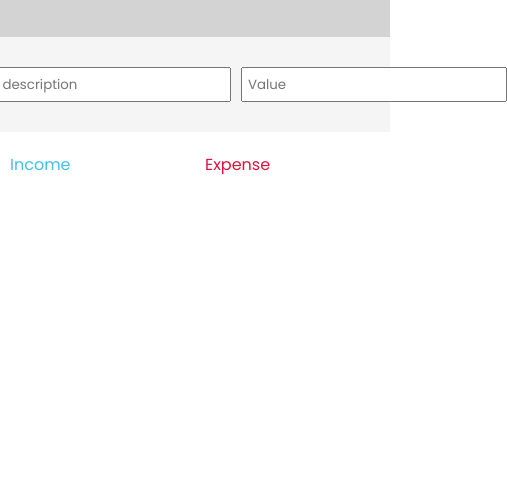
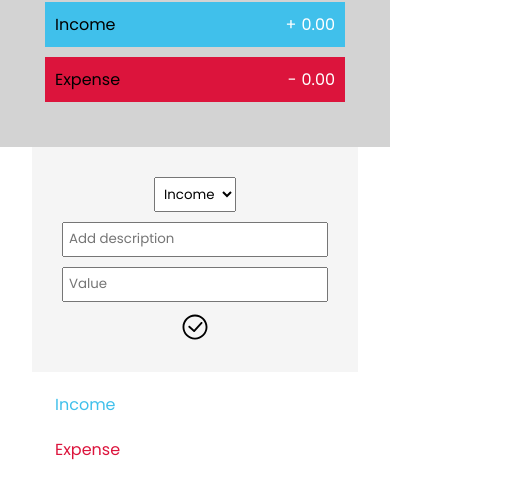
Before and after one commit to dev-yohannes/budget-calculator, a plain HTML site: page index.html in a window 390 px wide. Shown: the part 263-762 px from the top of the page, 507 px wide, since content can reach past the window. Drawn offline with Linux system fonts and the light colour scheme.

Commit message:
making it responsive

```diff
--- a/style.css
+++ b/style.css
@@ -110,3 +110,35 @@
   border-top: 1px solid lightgray;
   border-bottom: 1px solid lightgray;
 }
+
+@media (max-width: 576px) {
+  .parent {
+    display: flex;
+    flex-direction: column;
+    align-items: center;
+    justify-content: center;
+    margin: 0px;
+  }
+
+  .top-container {
+    width: 100%;
+  }
+
+  .input-values {
+    display: flex;
+    flex-direction: column;
+    flex-wrap: wrap;
+  }
+
+  .input-values .check-icon {
+    width: 30px;
+  }
+
+  .budget-list {
+    display: flex;
+    flex-direction: column;
+    align-items: center;
+
+    width: 100%;
+  }
+}
```
